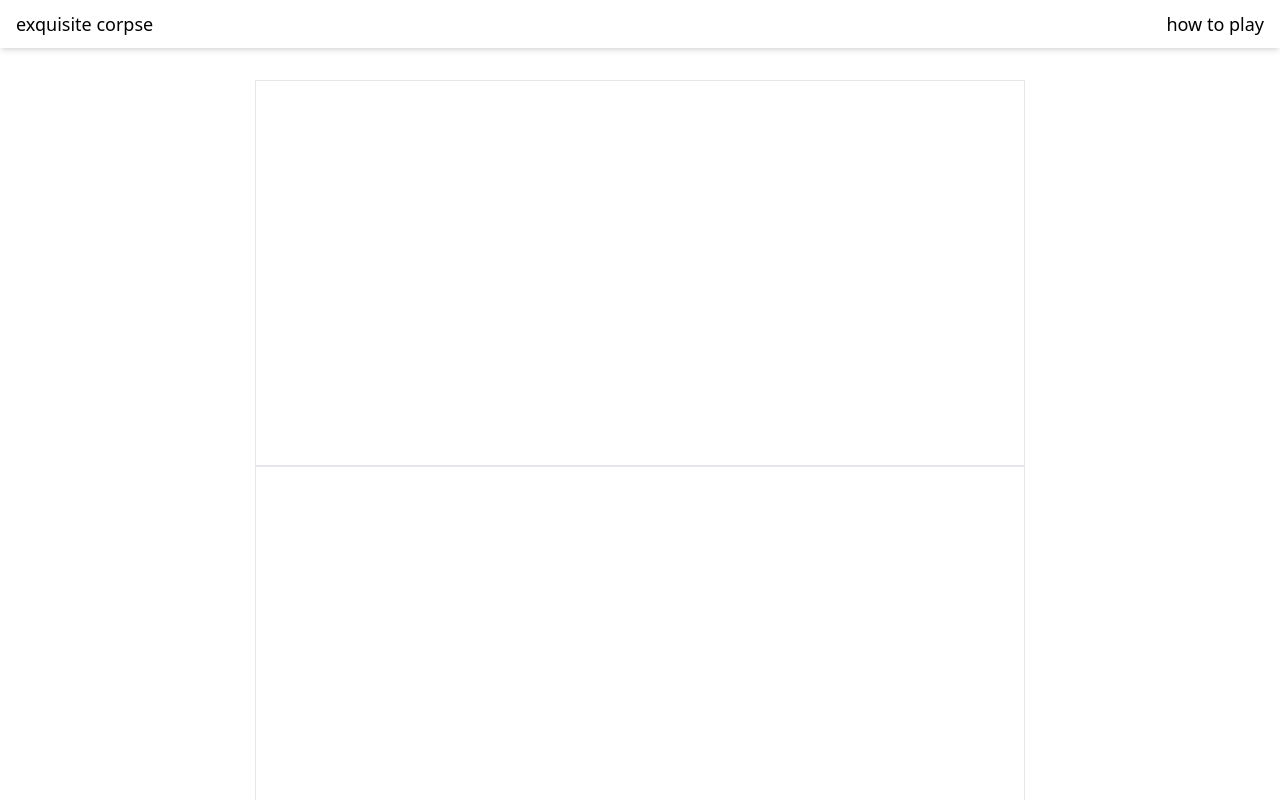
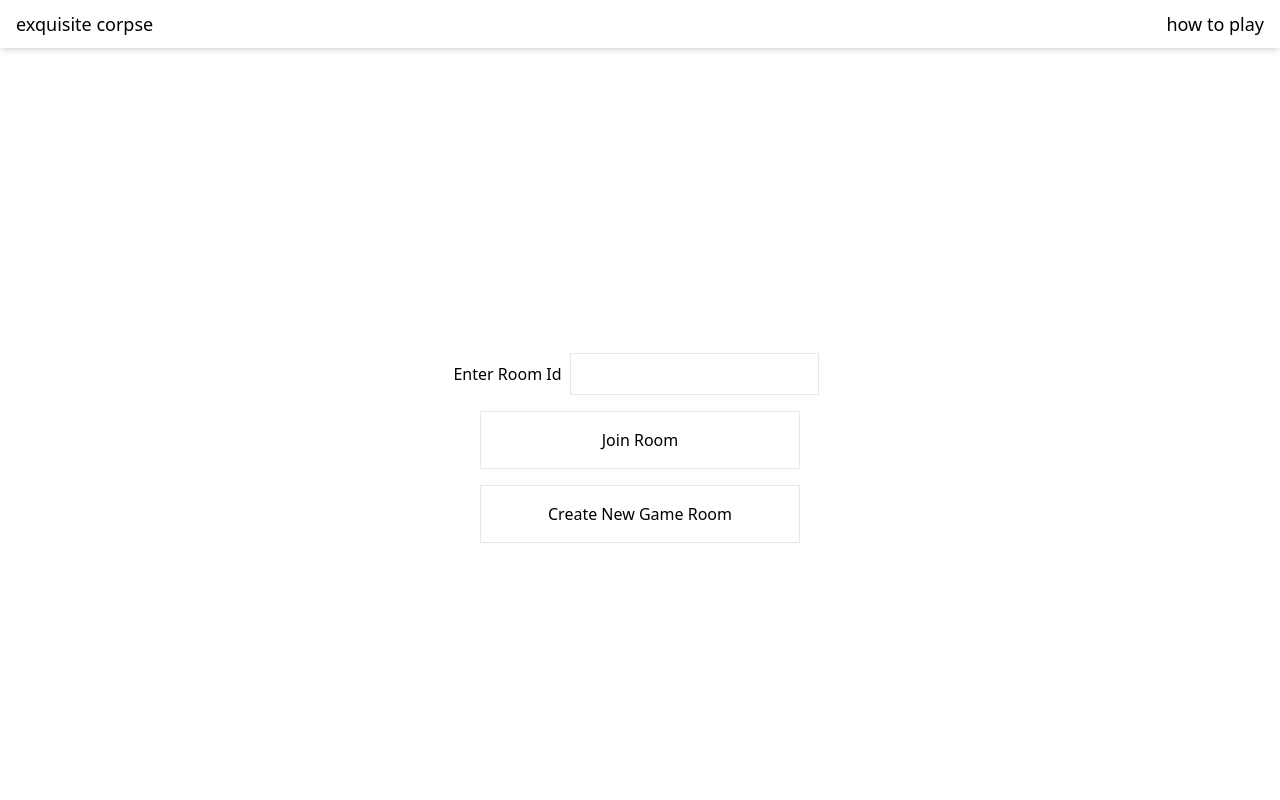
Before and after one commit to fakehouseplant/exquisite-corpse, a React (Vite) app: page / in a window 1280 px wide. Shown: the top 800 px of the page. Built offline with nearby package versions, Linux system fonts and the light colour scheme.

Commit message:
added create room Id function and conditional render of dashboard based on existance of room id

```diff
--- a/package.json
+++ b/package.json
@@ -11,7 +11,9 @@
   "dependencies": {
     "prop-types": "^15.8.1",
     "react": "^18.2.0",
-    "react-dom": "^18.2.0"
+    "react-dom": "^18.2.0",
+    "socket.io-client": "^4.5.4",
+    "uuid": "^9.0.0"
   },
   "devDependencies": {
     "@types/react": "^18.0.24",
--- a/src/components/App.jsx
+++ b/src/components/App.jsx
@@ -1,7 +1,19 @@
 import GameDashboard from './GameDashboard'
+import Header from './Header'
+import Login from './Login'
+import useLocalStorage from '../hooks/useLocalStorage'
 
 function App() {
-  return <GameDashboard />
+  const [room, setRoom] = useLocalStorage('roomId')
+
+  const gameDashboard = <GameDashboard gameRoom={room} />
+
+  return (
+    <>
+      <Header />
+      {room ? gameDashboard : <Login setRoom={setRoom} />}
+    </>
+  )
 }
 
 export default App
--- a/src/components/GameDashboard.jsx
+++ b/src/components/GameDashboard.jsx
@@ -1,12 +1,10 @@
-import Header from './Header'
-import GameInfo from './GameInfo'
+// import GameInfo from './GameInfo'
 import Canvas from './Canvas'
-import Chat from './Chat'
+// import Chat from './Chat'
 
 function GameDashboard() {
   return (
     <div>
-      <Header />
       {/* <GameInfo /> */}
       <Canvas />
       {/* <Chat /> */}
--- /dev/null
+++ b/src/components/Login.jsx
@@ -0,0 +1,52 @@
+import { useRef } from 'react'
+import PropTypes from 'prop-types'
+import { v4 as uuidV4 } from 'uuid'
+
+function Login({ setRoom }) {
+  const roomRef = useRef()
+
+  function handleJoinRoom(e) {
+    e.preventDefault()
+
+    setRoom(roomRef.current.value)
+  }
+
+  function createNewRoom() {
+    setRoom(uuidV4())
+  }
+
+  return (
+    <main className='w-screen h-screen flex flex-col place-content-center'>
+      <form
+        onSubmit={handleJoinRoom}
+        className='flex flex-col w-2/4 mx-auto place-content-center'
+      >
+        <label htmlFor='roomId' className='mx-auto p-2'>
+          Enter Room Id
+          <input
+            type='text'
+            ref={roomRef}
+            id='roomId'
+            className='border mx-2 p-2'
+          />
+        </label>
+        <button type='submit' className='border w-2/4 mx-auto my-2 py-4'>
+          Join Room
+        </button>
+        <button
+          type='button'
+          onClick={createNewRoom}
+          className='border w-2/4 mx-auto my-2 py-4'
+        >
+          Create New Game Room
+        </button>
+      </form>
+    </main>
+  )
+}
+
+Login.propTypes = {
+  setRoom: PropTypes.func.isRequired
+}
+
+export default Login
--- /dev/null
+++ b/src/hooks/useLocalStorage.jsx
@@ -0,0 +1,27 @@
+import { useEffect, useState } from 'react'
+
+const PREFIX = 'exquisite-corpse-'
+
+function useLocalStorage(key, initialValue) {
+  const prefixedKey = PREFIX + key
+
+  const [value, setValue] = useState(() => {
+    const jsonValue = localStorage.getItem(prefixedKey)
+
+    if (jsonValue != null) return JSON.parse(jsonValue)
+
+    if (typeof initialValue === 'function') {
+      return initialValue()
+    }
+
+    return initialValue
+  })
+
+  useEffect(() => {
+    localStorage.setItem(prefixedKey, JSON.stringify(value))
+  }, [prefixedKey, value])
+
+  return [value, setValue]
+}
+
+export default useLocalStorage
```
Also changed, not shown: 1 other file (tests, documents, lock files or other folders).
